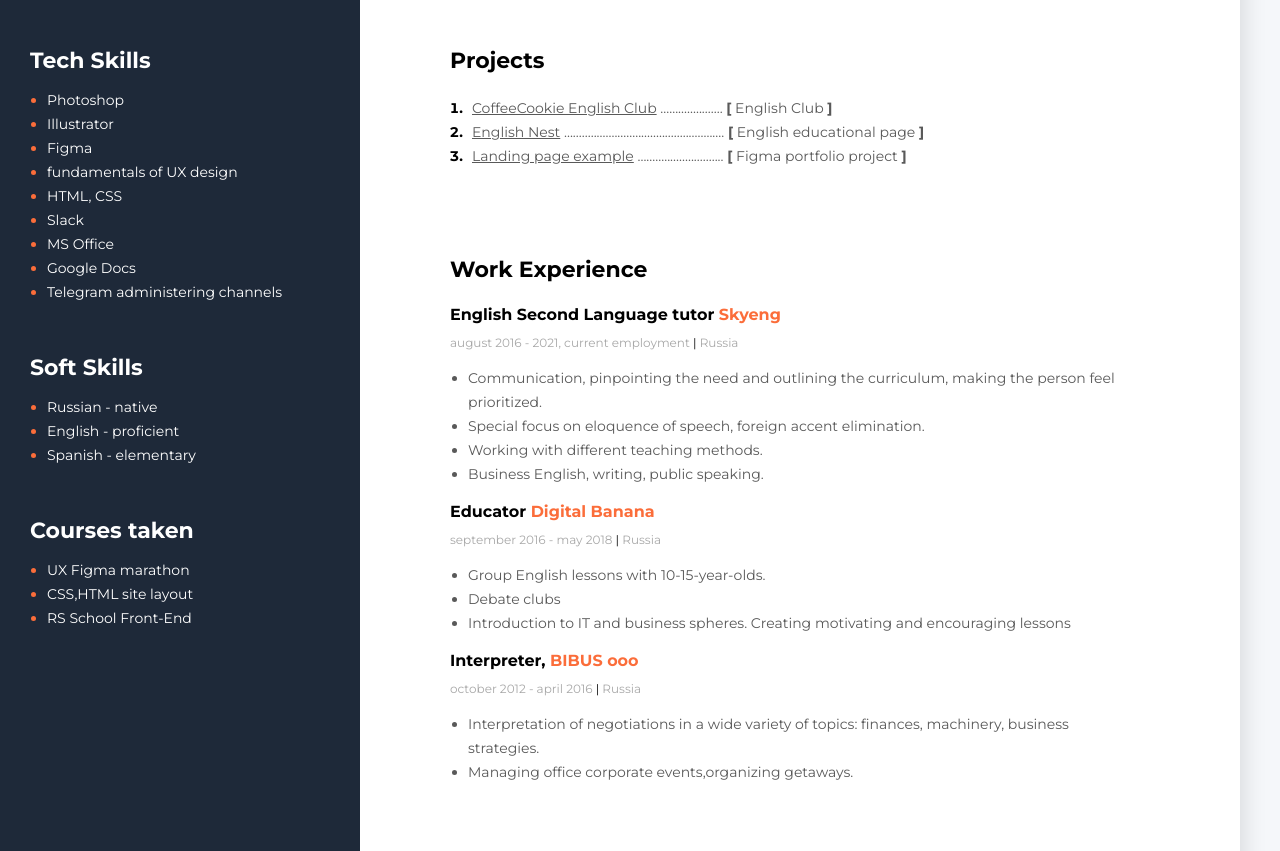
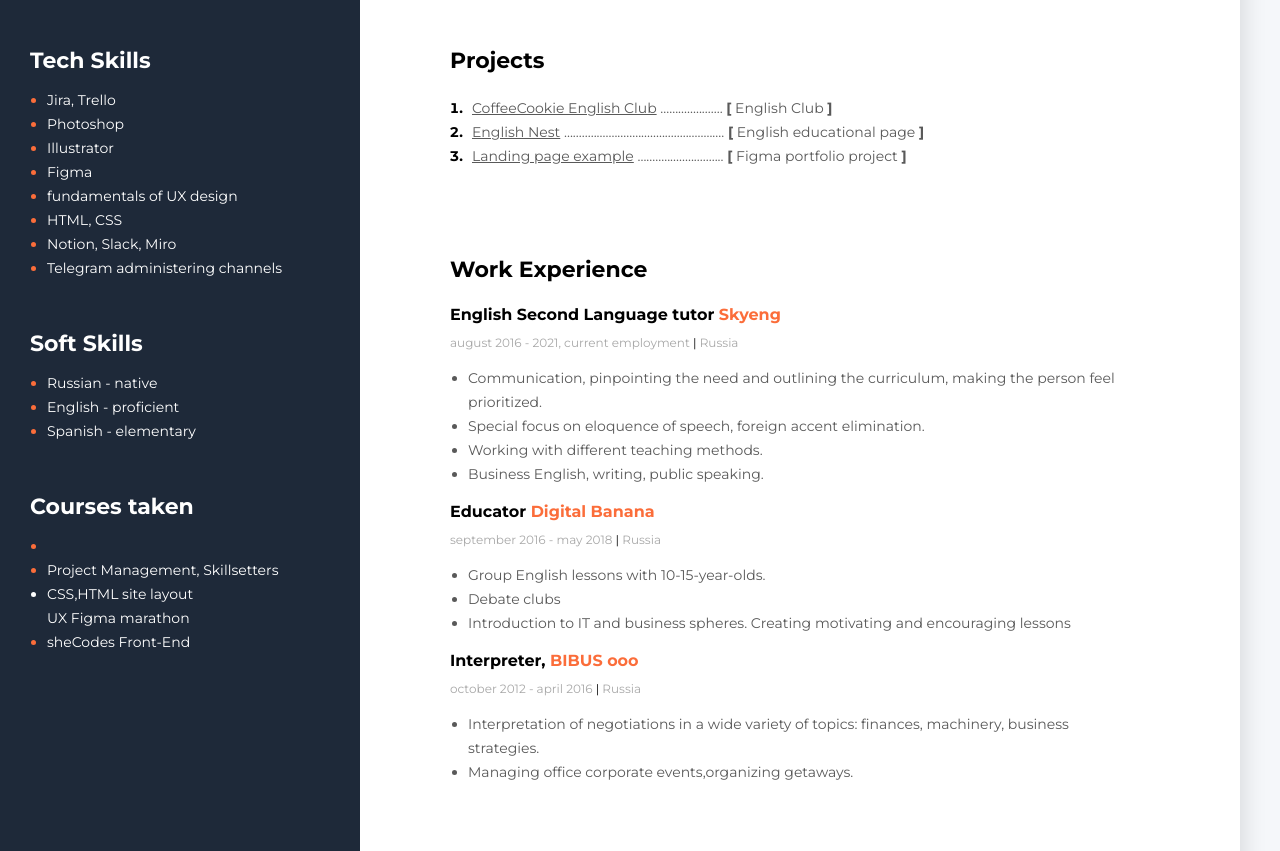
Before and after one commit to pr-maryanarty/CV, a plain HTML site: page index.html in a window 1280 px wide. Shown: the part 500-1351 px from the top of the page. Drawn offline with Linux system fonts and the light colour scheme.

Commit message:
undated skills

```diff
--- a/index.html
+++ b/index.html
@@ -208,6 +208,9 @@
           <h3 class="sidebar-title">Tech Skills</h3>
           <ul class="skill-list">
             <li class="skill-item">
+              <span class="skill-item-text">Jira, Trello</span>
+            </li>
+            <li class="skill-item">
               <span class="skill-item-text">Photoshop</span>
             </li>
             <li class="skill-item">
@@ -223,14 +226,10 @@
               <span class="skill-item-text">HTML, CSS</span>
             </li>
             <li class="skill-item">
-              <span class="skill-item-text">Slack</span>
+              <span class="skill-item-text">Notion, Slack, Miro</span>
             </li>
-            <li class="skill-item">
-              <span class="skill-item-text">MS Office</span>
-            </li>
-            <li class="skill-item">
-              <span class="skill-item-text">Google Docs</span>
-            </li>
+
+
             <li class="skill-item">
               <span class="skill-item-text"
                 >Telegram administering channels</span
@@ -258,13 +257,16 @@
           <h3 class="sidebar-title">Courses taken</h3>
           <ul class="skill-list">
             <li class="skill-item">
-              <span class="skill-item-text">UX Figma marathon</span>
+              <li class="skill-item">
+              <span class="skill-item-text">Project Management, Skillsetters</span>
+              </li>
+              <li>
+              <span class="skill-item-text">CSS,HTML site layout</span>
+            </li>
+            <span class="skill-item-text">UX Figma marathon</span>
             </li>
             <li class="skill-item">
-              <span class="skill-item-text">CSS,HTML site layout</span>
-            </li>
-            <li class="skill-item">
-              <span class="skill-item-text">RS School Front-End</span>
+              <span class="skill-item-text">sheCodes Front-End</span>
             </li>
           </ul>
         </div>
```
